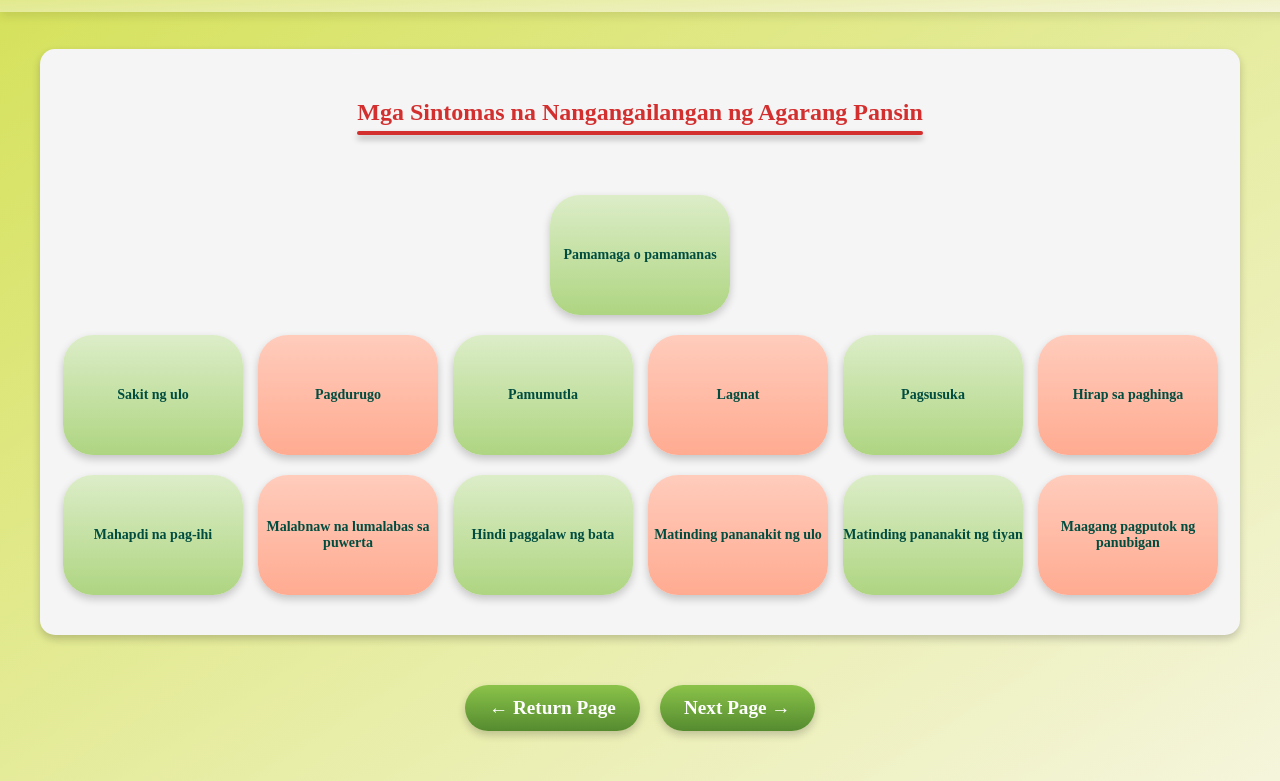
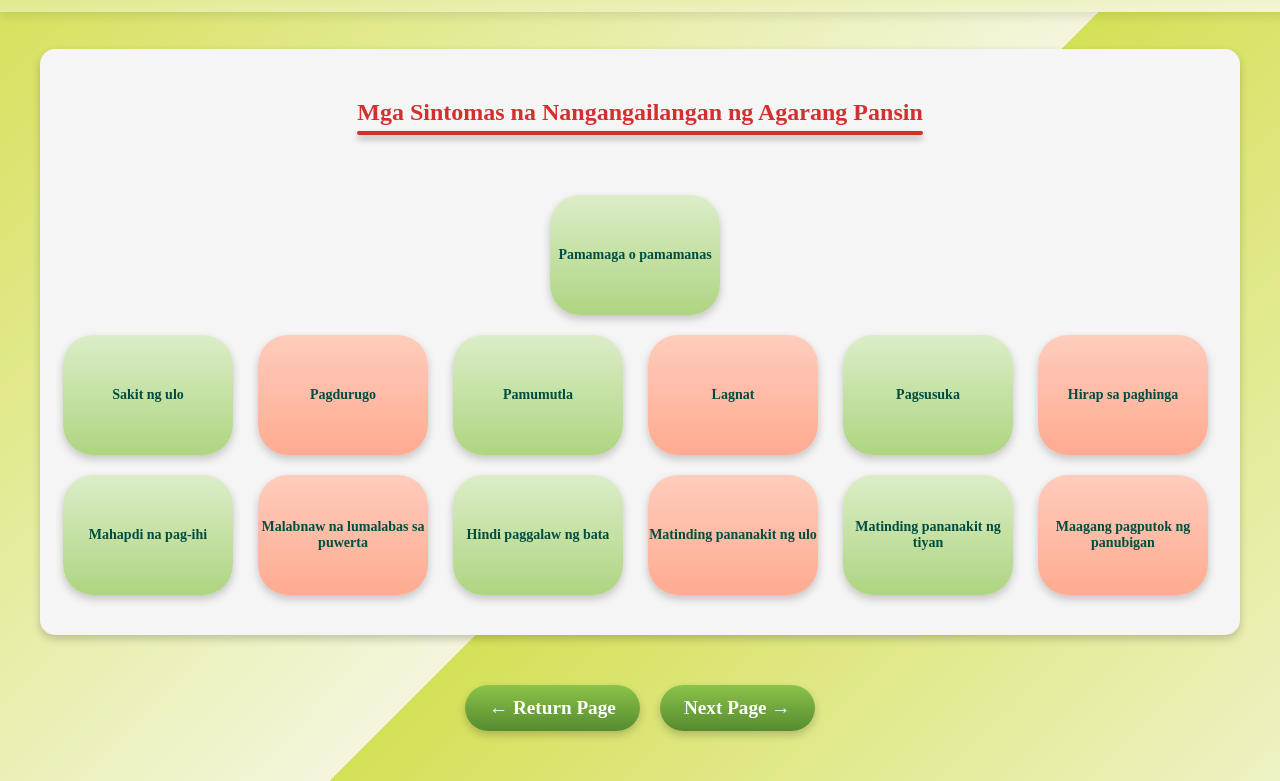
Before and after one commit to Zyzeee/Medisina-sa-Balay-Gabay-ng-Inay, a plain HTML site: page Pages/prenatal/Page2.html in a window 1280 px wide. Shown: the part 51-832 px from the top of the page. Drawn offline with Linux system fonts and the light colour scheme.

Commit message:
Update Page2.html

```diff
--- a/Pages/prenatal/Page2.html
+++ b/Pages/prenatal/Page2.html
@@ -8,10 +8,11 @@
     <style>
         /* 🌿 BODY STYLING */
         body {
-            background: linear-gradient(to bottom right, #d4e157, #f5f5dc);
+            background: repeating-linear-gradient(135deg, #d4e157 0%, #f5f5dc 55%);
             margin: 0;
             padding: 80px 20px 20px;
             animation: pageBounce 1s ease-in-out;
+            overflow-x: hidden;
         }
 
         /* 📌 NAVIGATION BAR */
@@ -47,7 +48,7 @@
 
         /* 📦 MAIN CONTAINER */
         .main-container {
-            max-width: 2000px;
+            max-width: 1200px;
             margin: 0 auto;
             padding: 20px;
             text-align: center;
@@ -104,7 +105,7 @@
 
         /* 🔲 SYMPTOM BOXES */
         .symptom-box {
-            width: 180px;
+            width: 170px;
             height: 120px;
             background: linear-gradient(to bottom, #b3e5fc, #81d4fa);
             color: #004d40;
```
